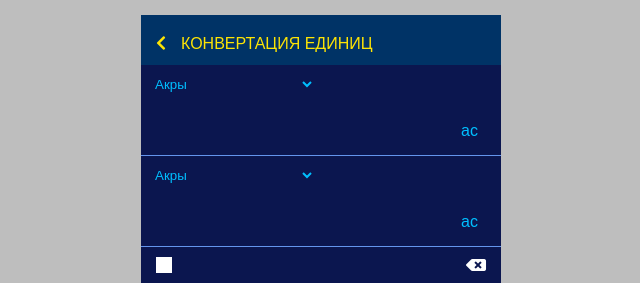
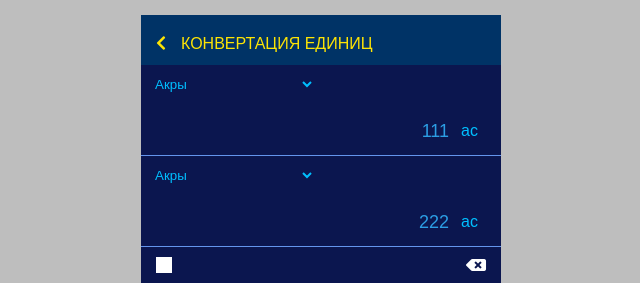
Before and after one commit to OlegRomashov/calculator-js, a React (Create React App) app: page /converter/area in a window 1280 px wide. Shown: the top 283 px of the page, without its empty margins (311-951 px from the left). Built offline with nearby package versions, Linux system fonts and the light colour scheme.

Commit message:
added changeMeasureInputHandler method

```diff
--- a/src/components/Мeasurement/Area/Area.css
+++ b/src/components/Мeasurement/Area/Area.css
@@ -14,7 +14,7 @@
 
 .title {
     display: flex;
-    justify-content: start;
+    justify-content: flex-start;
     height: 30px;
     color: #fde404;
 }
--- a/src/components/Мeasurement/Area/Area.js
+++ b/src/components/Мeasurement/Area/Area.js
@@ -7,15 +7,18 @@ import './Area.css'
 
 class Area extends Component {
     state = {
-        inputFieldUP: '',
-        inputFieldDown: '',
-        block: 'up'
+        inputs: [
+            {name: 'inputFieldUP', value: '111'},
+            {name: 'inputFieldDown', value: '222'}
+        ]
     }
 
     clearInput = () => {
         this.setState({
-            inputFieldUP: '',
-            inputFieldDown: ''
+            inputs: [
+                {name: 'inputFieldUP', value: ''},
+                {name: 'inputFieldDown', value: ''}
+            ]
         })
     }
 
@@ -25,7 +28,7 @@ class Area extends Component {
         } else if(id === 10) {
             return
         } else {
-            const inputFieldUP = [...this.state.inputFieldUP]
+            const inputFieldUP = [...this.state.inputs.inputFieldUP.value]
             inputFieldUP.push(id)
             const inputUP = inputFieldUP.join('')
             const inputDown = inputUP//todo calculate result
@@ -50,32 +53,42 @@ class Area extends Component {
     }
     onChangeInput = (event) => {}
 
-    changeMeasureInputHandler(){}
-
-
-
-    changeSelectHandler(){
-
+    changeMeasureInputHandler = (index, event) => {
+        const symbols = [',', '0', '1', '2', '3', '4', '5', '6', '7', '8', '9']
+        const value = event.target.value
+        const symbol = value[value.length-1]
+        if(symbols.includes(symbol)) {
+            const input = this.state.inputs[index]
+            input.value = value
+            const inputs = [...this.state.inputs]
+            inputs[index] = input
+            this.setState({inputs})
+        }
+        console.log(this.state.inputs)
     }
 
+    changeSelectHandler(){}
+
     render() {
+        const inputs = this.state.inputs
         return (
             <div className='Area'>
                 <div className="title">
                     <NavLink to='/'><span><i className="fas fa-chevron-left"></i></span></NavLink>
                     КОНВЕРТАЦИЯ ЕДИНИЦ
                 </div>
-                <MeasureBlock
-                    block={this.state.block}
-                    inputFieldUP={this.state.inputFieldUP}
-                    onChangeMeasureInput={this.changeMeasureInputHandler}
-                    onChangeSelect={this.changeSelectHandler}
-                />
-                <MeasureBlock
-                    block={this.state.block}
-                    inputFieldDown={this.state.inputFieldDown}
-                    onChangeMeasureInput={this.onChangeMeasureInput}
-                />
+                {inputs.map((input, index) => {
+                    return (
+                        <React.Fragment key={index}>
+                            <MeasureBlock
+                                index={index}
+                                inputValue={input.value}
+                                onChangeMeasureInput={this.changeMeasureInputHandler}
+                                onChangeSelect={this.changeSelectHandler}
+                            />
+                        </React.Fragment>
+                    )
+                })}
                 <MeasurePanel
                     onDeleteSymbol = {this.onDeleteSymbolHandler}
                 />
--- a/src/components/Мeasurement/MeasureBlock/MeasureBlock.js
+++ b/src/components/Мeasurement/MeasureBlock/MeasureBlock.js
@@ -1,22 +1,36 @@
-import React from 'react'
+import React, {Component} from 'react'
 import './MeasureBlock.css'
 import MeasureInput from '../MeasureInput/MeasureInput'
 import MeasureSelect from '../MeasureSelect/MeasureSelect'
 
-const MeasureBlock = props => {
+class MeasureBlock extends Component{
 
+    constructor(props) {
+        super(props)
+        this.inputRef = React.createRef()
+    }
+
+    componentDidMount() {
+        if (this.props.index === 1) {
+            // this.inputRef.current.focus()
+        }
+    }
+
+    render() {
         return (
             <div className="MeasureBlock">
-
                 <MeasureSelect
-            selectionHandler={props.onChangeSelect}
+                    selectionHandler={this.props.onChangeSelect}
                 />
                 <MeasureInput
-            inputFieldUP={props.inputFieldUP}
-            inputFieldDown={props.inputFieldDown}
-            onChangeMeasureInput={props.onChangeMeasureInput}
+                    ref={this.inputRef}
+                    index={this.props.index}
+                    inputValue={this.props.inputValue}
+                    onChangeMeasureInput={this.props.onChangeMeasureInput}
                 />
             </div>
-)}
+        )
+    }
+}
 
 export default MeasureBlock
--- a/src/components/Мeasurement/MeasureInput/MeasureInput.js
+++ b/src/components/Мeasurement/MeasureInput/MeasureInput.js
@@ -1,13 +1,18 @@
-import React from 'react'
+import React, {Component} from 'react'
 import './MeasureInput.css'
 
-const MeasureInput = props => (
+class MeasureInput extends Component {
+
+    render() {
+        return(
             <div className='MeasureInput'>
                 <input
+                    // ref={props.ref}
                     type="text"
-            value={props.inputFieldUP}
-            onChange={props.onChangeMeasureInput}
+                    value={this.props.inputValue}
+                    onChange={this.props.onChangeMeasureInput.bind(null, this.props.index)}
                     // defaultValue='1'
+
                 />
                 <span>
             <span id="section2">
@@ -34,5 +39,7 @@ const MeasureInput = props => (
         </span>
             </div>
         )
+    }
+}
 
 export default MeasureInput
--- a/src/conteiners/Calculator/Calculator.js
+++ b/src/conteiners/Calculator/Calculator.js
@@ -11,9 +11,9 @@ class Calculator extends Component {
     state = {
         inputField: '',
         resultField: '',
-        operation: null,
-        prevNumber: null,
-        prevOperation: null,
+        // operation: null,
+        // prevNumber: null,
+        // prevOperation: null,
         openLogDrawer: false,
         openConverterDrawer: false,
         cases: [
@@ -141,4 +141,4 @@ class Calculator extends Component {
     }
 }
 
-export default Calculator;
+export default Calculator
```
Lines whose indentation alone changed are shown as unchanged.
